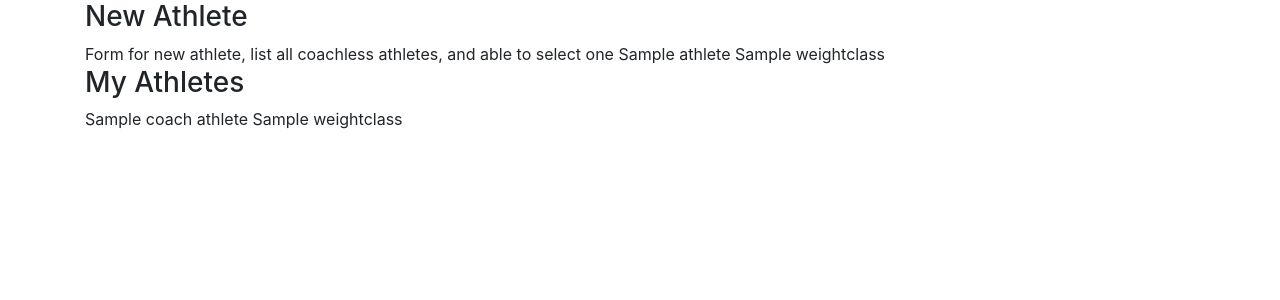
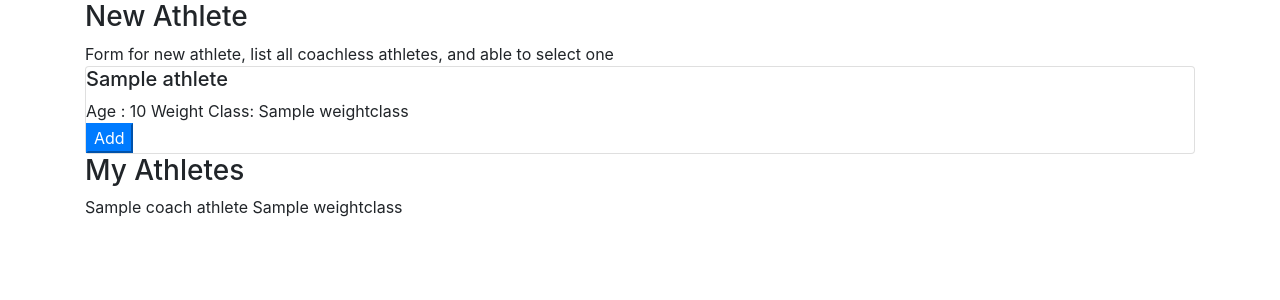
Before and after one commit to Thomas-Elder/py.cc-ass3, a Flask app: template web/lift/templates/coach/athletes.html in a window 1280 px wide. Shown: the part 56-356 px from the top of the page. Run offline with Flask 2, Linux system fonts and the light colour scheme; the template is opened without the code that fills it: most values are stand-ins (such as "Sample title", 1, 10 or a date in 2020); some libraries are stand-ins or nearby versions.

Commit message:
Add first pass at listing athletes to be added to a coach.

```diff
--- a/web/lift/templates/coach/athletes.html
+++ b/web/lift/templates/coach/athletes.html
@@ -5,7 +5,17 @@
     <h3>New Athlete</h3>
     Form for new athlete, list all coachless athletes, and able to select one
     {% for athlete in coachless_athletes %}
-        {{ athlete.name }} {{ athlete.weightclass }}
+
+        <div class="card">
+            <h5>{{ athlete.name }}</h5>
+            Age : {{ athlete.age }}
+            Weight Class: {{ athlete.weightclass }}
+
+            <form action="{{url_for('coach.athletes_add')}}" method="POST">
+                <input type="hidden" value="{{athlete.email}}" name="Email">
+                <button type="submit"class="btn-primary">Add</button>
+            </form>
+        </div>
     {% endfor %}
     <h3>My Athletes</h3>
     {% for coach_athlete in coach_athletes %}
```
